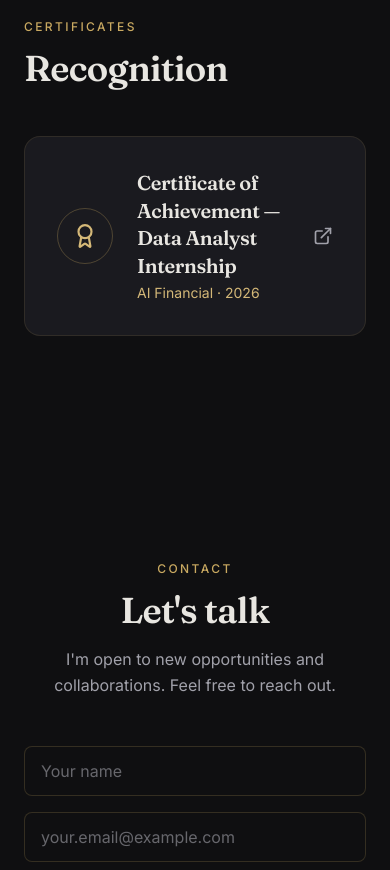
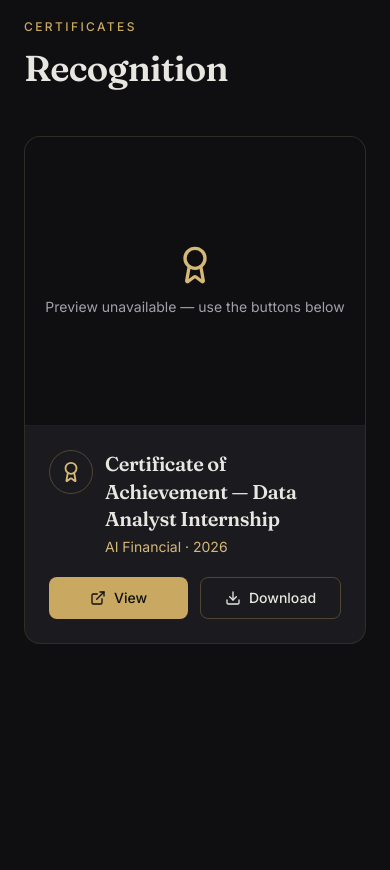
Before and after one commit to Priyanshu2209/Priyanshu_Rana_Portfolio, a Next.js app: page / in a window 390 px wide. Shown: the part 6700-7570 px from the top of the page. Built offline with nearby package versions, Linux system fonts and the light colour scheme.

Commit message:
Add certificate file + embedded preview and download button

```diff
--- a/components/Certificates.js
+++ b/components/Certificates.js
@@ -1,4 +1,4 @@
-import { Award, ExternalLink } from 'lucide-react';
+import { Award, ExternalLink, Download } from 'lucide-react';
 import { certificates } from '../data/content';
 
 export default function Certificates() {
@@ -10,24 +10,62 @@ export default function Certificates() {
           Recognition
         </h2>
 
-        <div className="grid md:grid-cols-2 gap-6">
+        <div className="grid md:grid-cols-2 gap-8">
           {certificates.map((c, i) => (
-            <a
-              key={i}
-              href={c.file}
-              target="_blank"
-              rel="noopener noreferrer"
-              className="card p-8 flex items-center gap-6 group"
-            >
-              <div className="flex-shrink-0 w-14 h-14 rounded-full border border-brass-500/30 flex items-center justify-center text-brass-400">
-                <Award size={26} />
+            <div key={i} className="card overflow-hidden flex flex-col">
+              {/* Embedded preview of the certificate */}
+              <div className="relative w-full bg-ink-950 border-b border-brass-500/10">
+                <object
+                  data={`${c.file}#view=FitH&toolbar=0&navpanes=0`}
+                  type="application/pdf"
+                  className="w-full h-72"
+                  aria-label={`${c.title} preview`}
+                >
+                  {/* Fallback if the browser can't inline-render the PDF */}
+                  <div className="w-full h-72 flex flex-col items-center justify-center text-muted gap-3">
+                    <Award size={40} className="text-brass-400" />
+                    <p className="text-sm">Preview unavailable — use the buttons below</p>
+                  </div>
+                </object>
               </div>
-              <div className="flex-grow">
-                <h3 className="font-serif text-xl font-semibold text-parchment leading-snug">{c.title}</h3>
-                <p className="text-brass-400 text-sm mt-1">{c.issuer} · {c.date}</p>
+
+              {/* Details + actions */}
+              <div className="p-6 flex flex-col flex-grow">
+                <div className="flex items-start gap-3 mb-5">
+                  <div className="flex-shrink-0 w-11 h-11 rounded-full border border-brass-500/30 flex items-center justify-center text-brass-400">
+                    <Award size={22} />
+                  </div>
+                  <div>
+                    <h3 className="font-serif text-xl font-semibold text-parchment leading-snug">
+                      {c.title}
+                    </h3>
+                    <p className="text-brass-400 text-sm mt-1">
+                      {c.issuer} · {c.date}
+                    </p>
+                  </div>
+                </div>
+
+                <div className="flex gap-3 mt-auto">
+                  <a
+                    href={c.file}
+                    target="_blank"
+                    rel="noopener noreferrer"
+                    className="flex-1 inline-flex items-center justify-center gap-2 px-4 py-2.5 bg-brass-500 hover:bg-brass-400 text-ink-950 rounded-lg text-sm font-medium transition-colors"
+                  >
+                    <ExternalLink size={16} />
+                    View
+                  </a>
+                  <a
+                    href={c.file}
+                    download
+                    className="flex-1 inline-flex items-center justify-center gap-2 px-4 py-2.5 border border-brass-500/30 hover:border-brass-500/60 text-parchment rounded-lg text-sm font-medium transition-colors"
+                  >
+                    <Download size={16} />
+                    Download
+                  </a>
+                </div>
               </div>
-              <ExternalLink size={20} className="text-muted group-hover:text-brass-400 transition-colors flex-shrink-0" />
-            </a>
+            </div>
           ))}
         </div>
       </div>
```
